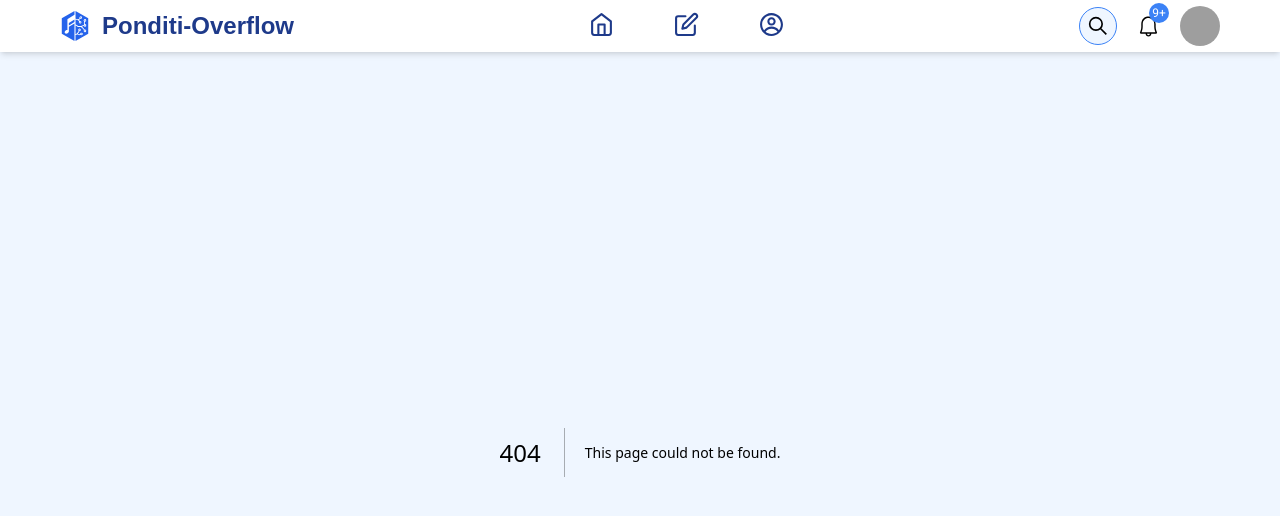
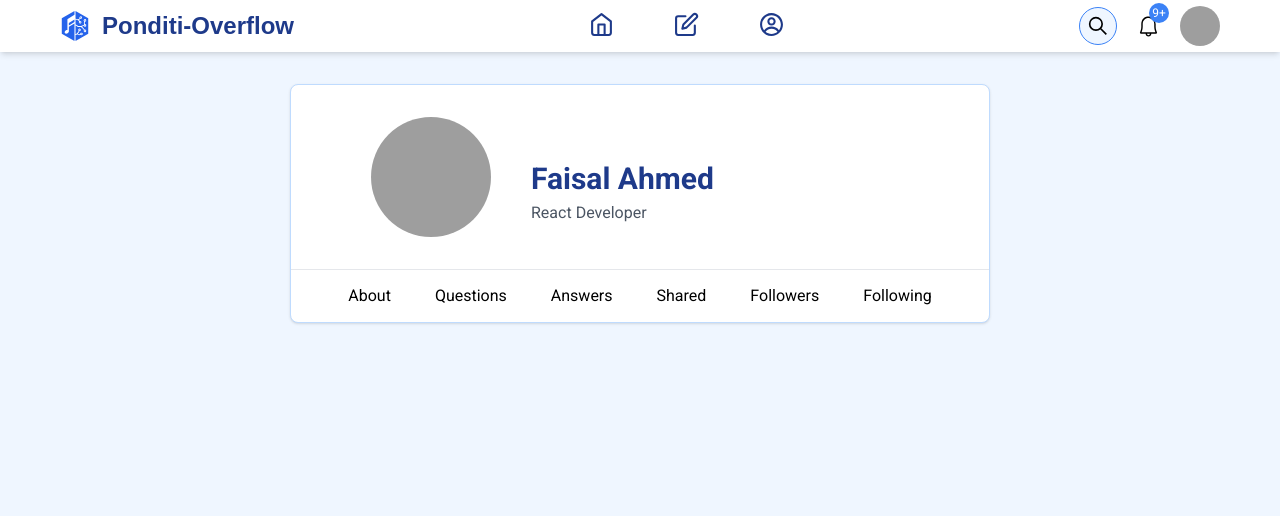
Before and after one commit to Os-Traveller/PonditiOveflow, a Next.js app: page /profile/1 in a window 1280 px wide. Before the commit this address had no page. Shown: the top 516 px of the page. Built offline with nearby package versions, Linux system fonts and the light colour scheme; grey boxes are pictures that could not be loaded; a web font is replaced by a local one.

Commit message:
profle page added

```diff
--- /dev/null
+++ b/app/profile/[userId]/page.tsx
@@ -0,0 +1,35 @@
+'use client';
+
+import AboutUser from '@/components/profile_page/aboutUser';
+import { AnswerProfile } from '@/components/profile_page/answerProfile';
+import Followers from '@/components/profile_page/followers';
+import Following from '@/components/profile_page/following';
+import { ProfileHeader } from '@/components/profile_page/profileHeader';
+import QuestionProfile from '@/components/profile_page/questionProfile';
+import { Shared } from '@/components/profile_page/shared';
+import { useSearchParams } from 'next/navigation';
+
+interface ProfileProps {
+  params: {
+    userId: String;
+  };
+}
+
+export default function Profile({ params }: ProfileProps) {
+  const { userId } = params;
+  const pageParams = useSearchParams();
+  const page = pageParams.get('page');
+
+  return (
+    <section className='mx-auto w-[700px] mt-8'>
+      <ProfileHeader />
+      <div className='mt-8'></div>
+      {page === 'about' && <AboutUser />}
+      {page === 'questions' && <QuestionProfile />}
+      {page === 'answers' && <AnswerProfile />}
+      {page === 'shared' && <Shared />}
+      {page === 'followers' && <Followers />}
+      {page === 'following' && <Following />}
+    </section>
+  );
+}
--- /dev/null
+++ b/components/profile_page/aboutUser.tsx
@@ -0,0 +1,3 @@
+export default function AboutUser() {
+  return <div>aboutUser</div>;
+}
--- /dev/null
+++ b/components/profile_page/answerProfile.tsx
@@ -0,0 +1,3 @@
+export function AnswerProfile() {
+  return <div>answerProfile</div>;
+}
--- /dev/null
+++ b/components/profile_page/followers.tsx
@@ -0,0 +1,3 @@
+export default function Followers() {
+  return <div>followers</div>;
+}
--- /dev/null
+++ b/components/profile_page/following.tsx
@@ -0,0 +1,3 @@
+export default function Following() {
+  return <div>following</div>;
+}
--- /dev/null
+++ b/components/profile_page/profileHeader.tsx
@@ -0,0 +1,77 @@
+import { user } from '@/fake_data/user';
+import { ProfileIcon } from '../navbar/profileIcon';
+import { useSearchParams } from 'next/navigation';
+import Link from 'next/link';
+
+export function ProfileHeader() {
+  const pageParams = useSearchParams();
+  const page = pageParams.get('page');
+
+  return (
+    <section className='card'>
+      <div className='flex items-end px-20 gap-10 my-8'>
+        <ProfileIcon userName={user.userName} img={user.img} size='120px' />
+        <div className='pb-3'>
+          <h1 className='mt-8 font-semibold text-3xl text-blue-900'>
+            {user.userName}
+          </h1>
+          <p className='mt-1 text-gray-600'>{user.designation}</p>
+        </div>
+      </div>
+
+      <hr />
+      {/* profile sub links */}
+      <div className='flex justify-center gap-5'>
+        <Link
+          href={`/profile/faisal/?page=about`}
+          className={`py-3 px-3 border-y-2 border-t-transparent ${
+            page === 'about' ? 'border-b-blue-500' : 'border-b-transparent'
+          } hover:border-b-blue-500`}
+        >
+          About
+        </Link>
+        <Link
+          href={`/profile/faisal/?page=questions`}
+          className={`py-3 px-3 border-y-2 border-t-transparent ${
+            page === 'questions' ? 'border-b-blue-500' : 'border-transparent'
+          } hover:border-b-blue-500`}
+        >
+          Questions
+        </Link>
+        <Link
+          href={`/profile/faisal/?page=answers`}
+          className={`py-3 px-3 border-y-2 border-t-transparent ${
+            page === 'answer' ? 'border-b-blue-500' : 'border-transparent'
+          } hover:border-b-blue-500`}
+        >
+          Answers
+        </Link>
+        <Link
+          href={`/profile/faisal/?page=shared`}
+          className={`py-3 px-3 border-y-2 border-t-transparent ${
+            page === 'shared' ? 'border-b-blue-500' : 'border-transparent'
+          } hover:border-b-blue-500`}
+        >
+          Shared
+        </Link>
+
+        <Link
+          href={`/profile/faisal/?page=followers`}
+          className={`py-3 px-3 border-y-2 border-t-transparent ${
+            page === 'followers' ? 'border-b-blue-500' : 'border-transparent'
+          } hover:border-b-blue-500`}
+        >
+          Followers
+        </Link>
+        <Link
+          href={`/profile/faisal/?page=following`}
+          className={`py-3 px-3 border-y-2 border-t-transparent ${
+            page === 'following' ? 'border-b-blue-500' : 'border-transparent'
+          } hover:border-b-blue-500`}
+        >
+          Following
+        </Link>
+      </div>
+    </section>
+  );
+}
--- /dev/null
+++ b/components/profile_page/questionProfile.tsx
@@ -0,0 +1,3 @@
+export default function QuestionProfile() {
+  return <div>questionProfile</div>;
+}
--- /dev/null
+++ b/components/profile_page/shared.tsx
@@ -0,0 +1,3 @@
+export function Shared() {
+  return <div>shared</div>;
+}
--- a/data/links.tsx
+++ b/data/links.tsx
@@ -6,7 +6,7 @@ export const links = [
   { url: '/', title: 'Home', icon: <LuHome size={25} /> },
   { url: '/questions', title: 'Questions', icon: <FiEdit size={25} /> },
   {
-    url: '/profile',
+    url: '/profile/faisal/?page=about',
     title: 'Profile',
     icon: <CgProfile size={25} />,
   },
--- a/fake_data/user.ts
+++ b/fake_data/user.ts
@@ -1,4 +1,5 @@
 export const user = {
   userName: 'Faisal Ahmed',
   img: 'https://i.ibb.co/rbBnRL5/faisal-ahmed.jpg',
+  designation: 'React Developer',
 };
--- a/package.json
+++ b/package.json
@@ -3,7 +3,7 @@
   "version": "0.1.0",
   "private": true,
   "scripts": {
-    "dev": "next dev",
+    "dev": "next dev --turbo",
     "build": "next build",
     "start": "next start",
     "lint": "next lint"
```
